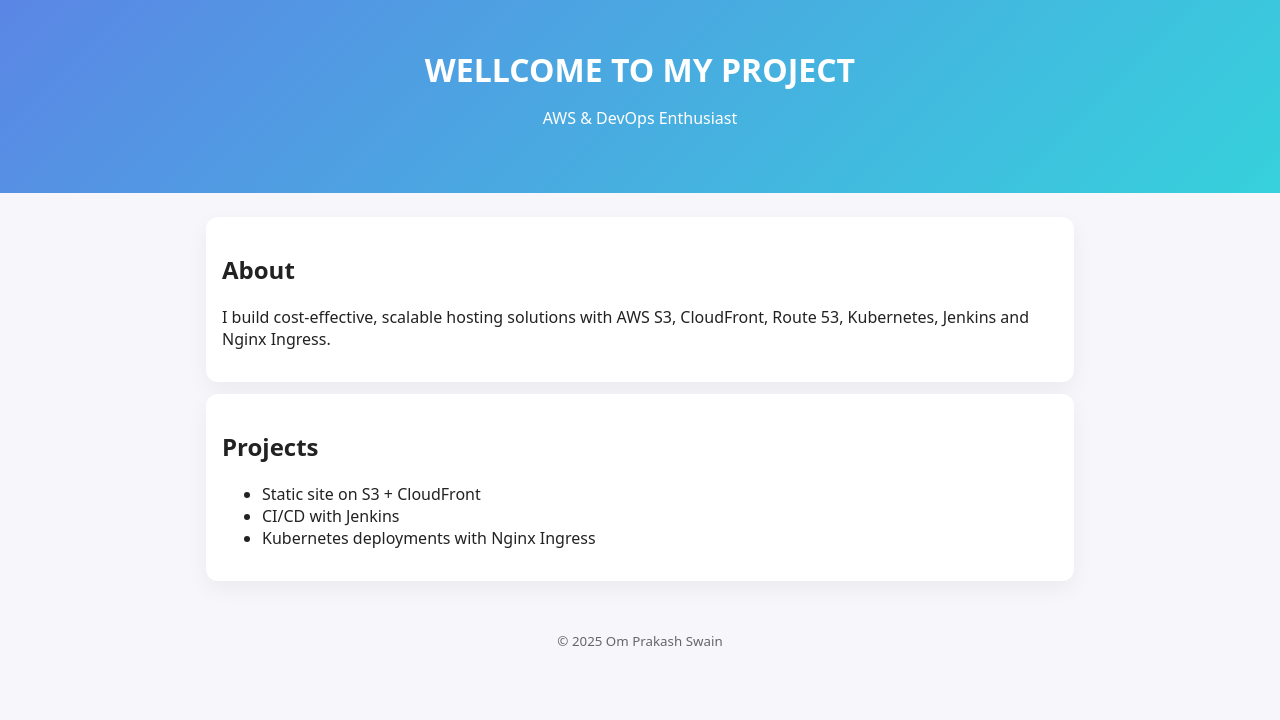
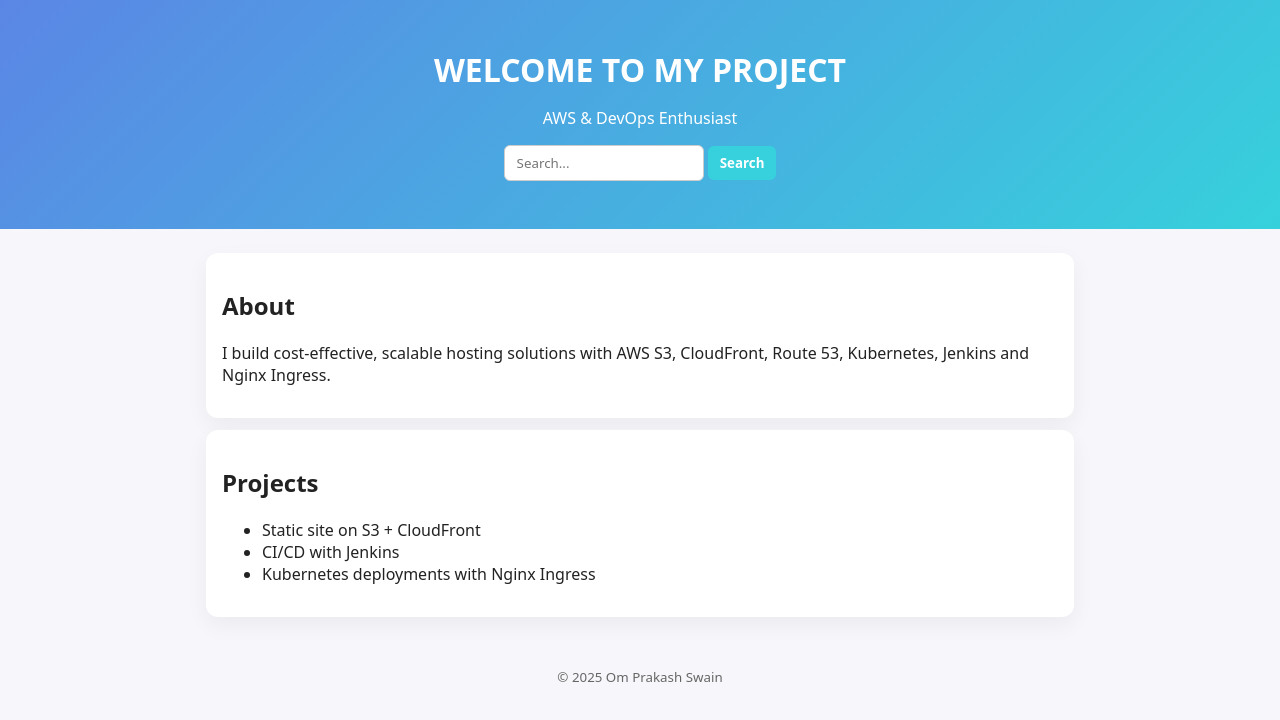
Before and after one commit to ops86199/project-1, a plain HTML site: page devops-s3-k8s-jenkins-project/website/index.html in a window 1280 px wide. Drawn offline with Linux system fonts and the light colour scheme.

Commit message:
update 6

```diff
--- a/devops-s3-k8s-jenkins-project/website/index.html
+++ b/devops-s3-k8s-jenkins-project/website/index.html
@@ -8,8 +8,12 @@
 </head>
 <body>
   <header>
-    <h1>WELLCOME TO MY PROJECT</h1>
+    <h1>WELCOME TO MY PROJECT</h1>
     <p>AWS & DevOps Enthusiast</p>
+     <form action="#" method="get">
+      <input type="text" placeholder="Search..." style="padding:8px 12px; border-radius:6px; border:1px solid #ccc; width:200px;">
+      <button type="submit" style="padding:8px 12px; border:none; border-radius:6px; background:#36d1dc; color:white; font-weight:bold; cursor:pointer;">Search</button>
+    </form>
   </header>
 
   <main>
```
